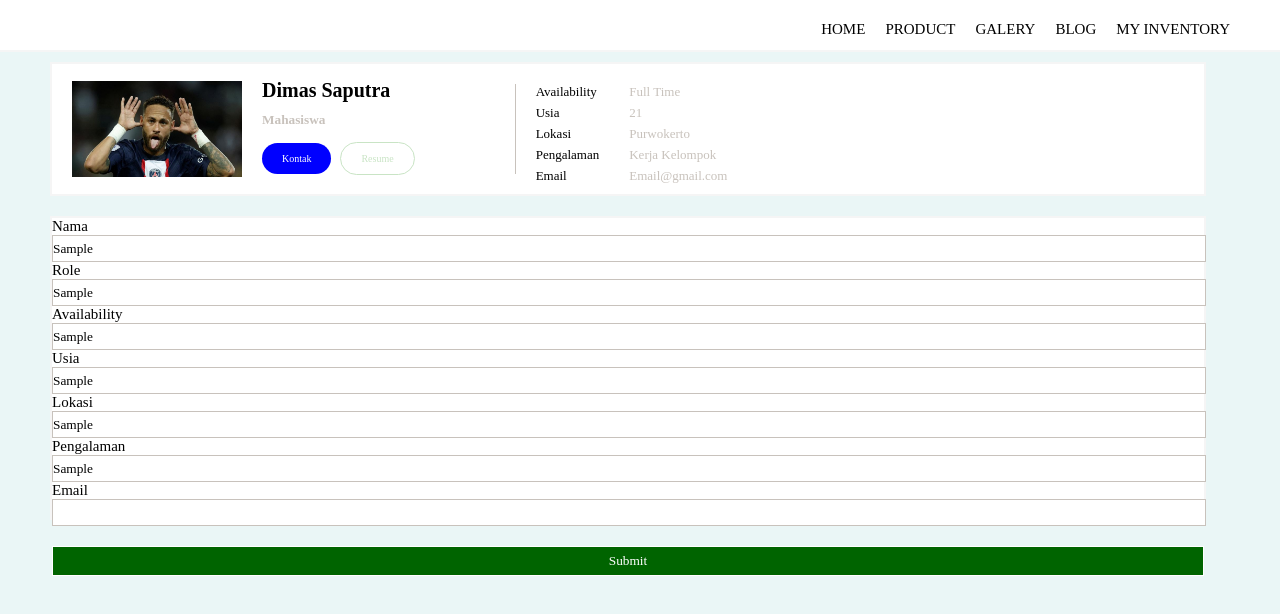
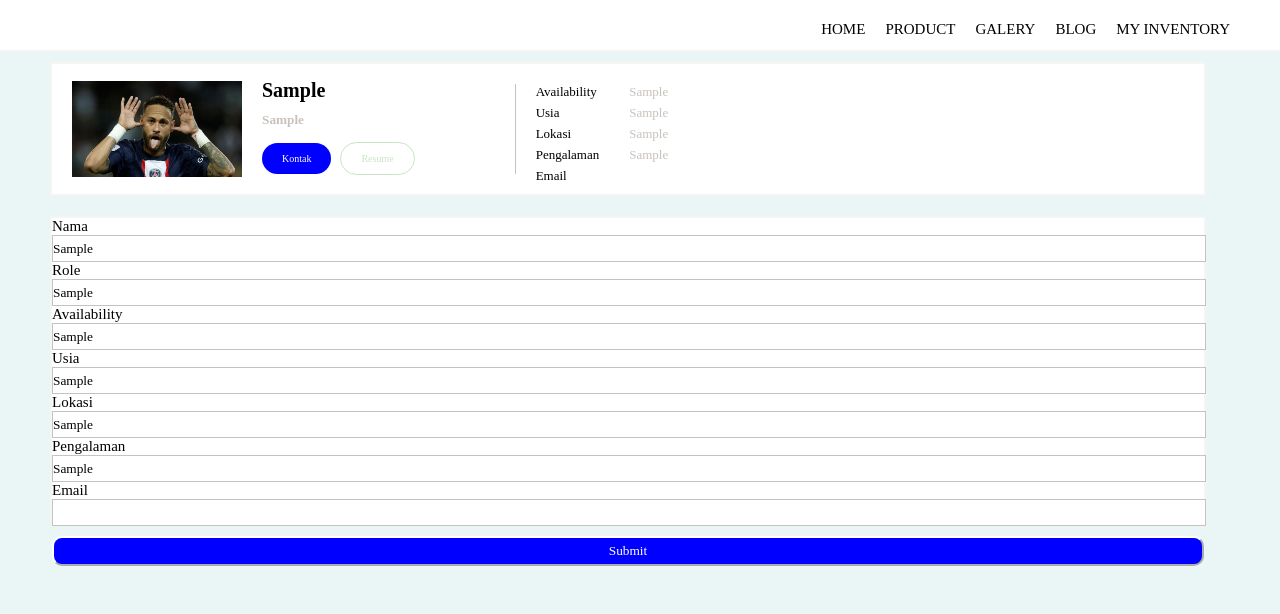
Before and after one commit to DimasSpr/latihan2, a plain HTML site: page pertemuan 2.html in a window 1280 px wide. Both pictures are taken after typing "Sample", "Sample", "Sample", "Sample", "Sample", "Sample" into the empty fields and a click on the button "Submit". Drawn offline with Linux system fonts and the light colour scheme.

Commit message:
assigment 2

```diff
--- a/pertemuan 2.html
+++ b/pertemuan 2.html
@@ -23,8 +23,8 @@
                 <img src="neymar.jpeg" alt="">
             </div>
             <div class="isi">
-                <h1> Dimas Saputra</h1>
-                <h5> Mahasiswa</h5>
+                <h1 id="nama"></h1>
+                <h5 id="role"></h5>
                    <a href="#" class="btn-1">Kontak</a>
                    <a href="#" class="btn-2">Resume</a>
             </div>
@@ -37,34 +37,62 @@
 
             </div>
             <div class="isi3">
-                <p>Full Time</p>
-                <p>21</p>
-                <p>Purwokerto</p>
-                <p>Kerja Kelompok</p>
-                <p>Email@gmail.com</p>
+                <p id="isiAvailability"></p>
+                <p id="isiusia"></p>
+                <p id="isilokasi"></p>
+                <p id="isipengalaman"></p>
+                <p id="isiemail"></p>
 
             </div>
         </div>
 
         <div class="form">
-            <p>Nama</p>
-            <input type="text">
-            <p>Role</p>
-            <input type="text">
-            <p>Availability</p>
-            <input type="text">
-            <p>Usia</p>
-            <input type="text">
+            <p >Nama</p>
+            <input id="namaForm" type="text">
+            <p >Role</p>
+            <input id="roleForm" type="text">
+            <p >Availability</p>
+            <input id="AvailabilityForm" type="text">
+            <p >Usia</p>
+            <input id="usiaForm" type="text">
             <p>Lokasi</p>
-            <input type="text">
-            <p>Pengalaman</p>
-            <input type="text">
-            <p>Email</p>
-            <input type="text">
-            <button type="button">Submit</button>
+            <input  id="lokasiForm" type="text">
+            <p >Pengalaman</p>
+            <input id="pengalamanForm" type="text">
+            <p >Email</p>
+            <input id="emailForm" type="text">
+            <button onclick="myFuntion()">Submit</button>
         </div>
 
+            <script>
+                function myFuntion() {
+                    let namaForm = document.querySelector("#namaForm");
+                    let nama = document.querySelector("#nama");
+                    let roleForm = document.querySelector("#roleForm");
+                    let role = document.querySelector("#role");
+                    let AvailabilityForm = document.querySelector("#AvailabilityForm");
+                    let isiAvailability = document.querySelector("#isiAvailability");
+                    let usiaForm = document.querySelector("#usiaForm");
+                    let isiusia = document.querySelector("#isiusia");
+                    let lokasiForm = document.querySelector("#lokasiForm");
+                    let isilokasi= document.querySelector("#isilokasi");
+                    let pengalamanForm= document.querySelector("#pengalamanForm");
+                    let isipengalaman= document.querySelector("#isipengalaman");
+                    let emailForm = document.querySelector("#emailForm");
+                    let isiemail = document.querySelector("#isiemail");
 
+                    nama.innerHTML = namaForm.value;
+                    role.innerHTML = roleForm.value;
+                    isiAvailability.innerHTML = AvailabilityForm.value;
+                    isiusia.innerHTML = usiaForm.value;
+                    isilokasi.innerHTML = lokasiForm.value;
+                    isipengalaman.innerHTML = pengalamanForm.value;
+                    isiemail.innerHTML = emailForm.value;
+
+
+
+                }
+            </script>
 
     </div>
 </body>
--- a/style.css
+++ b/style.css
@@ -128,12 +128,14 @@ input {
     border: 1px solid #C8C2BC;
 }
 
-button {
+button{
+    background-color: blue;
+    margin-top: 10px;
+    outline: none;
+    border-color: white;
+    border-radius: 10px;
+    text-align: center;
     height: 30px;
     width: 100%;
-    text-align: center;
-    margin-top: 20px;
-    color: white;
-    background-color: darkgreen;
-    border: 1px solid white;
+    color:white;
 }
```
